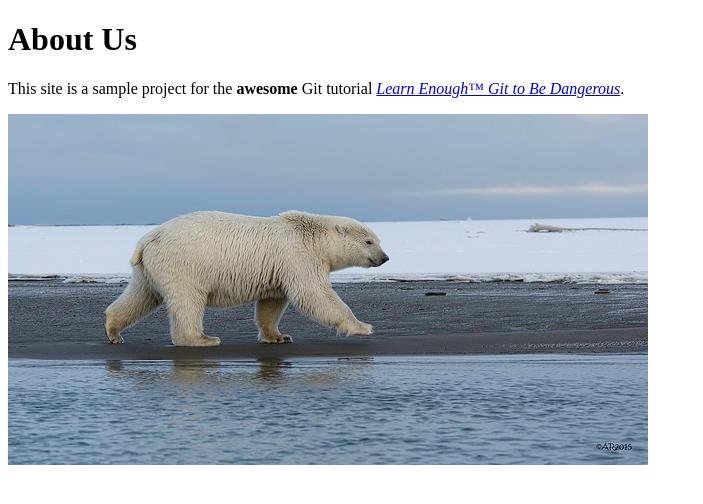
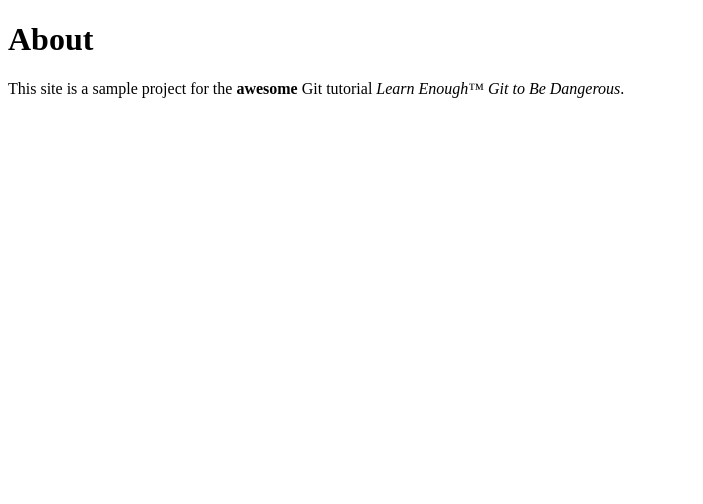
Before and after one commit to al3xdvl/website, a plain HTML site: page about.html in a window 1280 px wide. Shown: the whole page, without its empty margins (0-703 px from the left). Drawn offline with Linux system fonts and the light colour scheme.

Commit message:
iezaezaea

```diff
--- a/about.html
+++ b/about.html
@@ -4,13 +4,10 @@
     <title>About Us</title>
   </head>
   <body>
-    <h1>About Us</h1>
+    <h1>About</h1>
     <p>
       This site is a sample project for the <strong>awesome</strong> Git
-      tutorial <a href="http://learnenough.com/git-tutorial"><em>Learn Enough™ Git to Be Dangerous</em></a>.
+      tutorial <em>Learn Enough™ Git to Be Dangerous</em>.
     </p>
-        <a href="https://www.flickr.com/photos/puliarfanita/22959238329">
-      <img src="images/polar_bear.jpg" alt="Polar bear">
-    </a>
   </body>
 </html>
```
